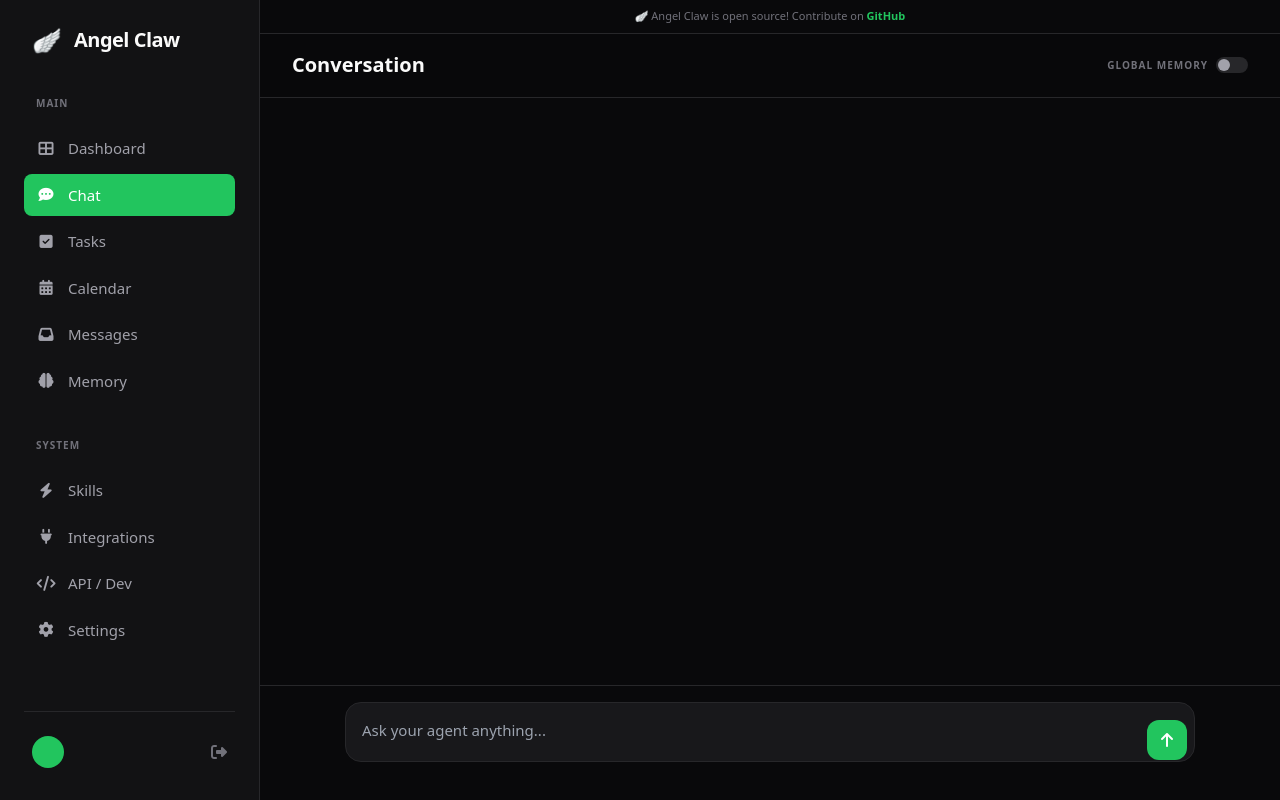
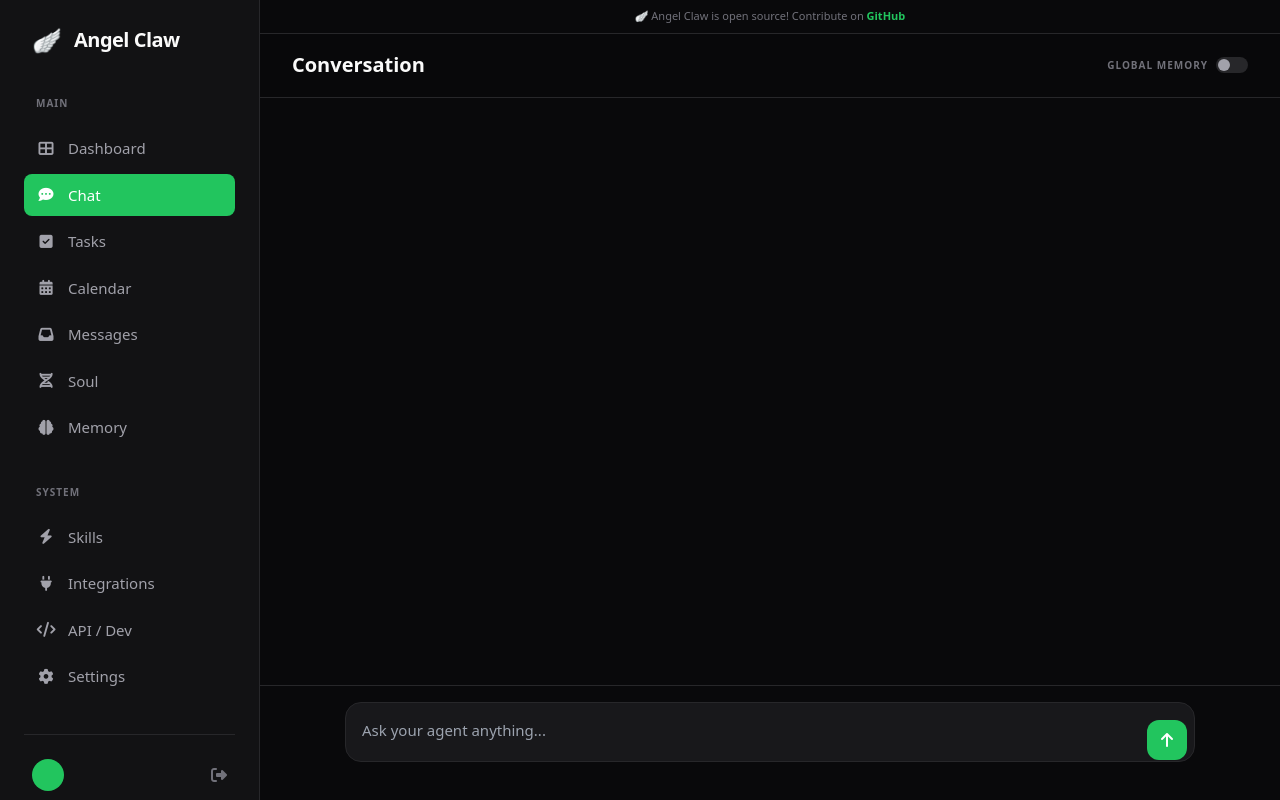
Before and after one commit to Abdur-rahmaanJ/angel-claw, a Flask app: template src/angel_claw/app/modules/agent/templates/agent/index.html in a window 1280 px wide. Run offline with Flask 3, Linux system fonts and the light colour scheme; the template is opened without the code that fills it, so the values that code supplies are empty; some libraries are stand-ins or nearby versions.

Commit message:
feat: soul ui

```diff
--- a/src/angel_claw/app/modules/agent/templates/agent/index.html
+++ b/src/angel_claw/app/modules/agent/templates/agent/index.html
@@ -141,9 +141,13 @@
             <a class="nav-item" onclick="showView('messages')" id="nav-messages">
                 <i class="fas fa-inbox w-5 text-center"></i> Messages
             </a>
+            <a class="nav-item" onclick="showView('soul'); loadSoul()" id="nav-soul">
+                <i class="fas fa-dna w-5 text-center"></i> Soul
+            </a>
             <a class="nav-item" onclick="showView('memory')" id="nav-memory">
                 <i class="fas fa-brain w-5 text-center"></i> Memory
             </a>
+
         </nav>
 
         <nav class="mb-8">
@@ -478,6 +482,19 @@
                             <i class="fas fa-shield-halved"></i>
                         </div>
                     </div>
+                </div>
+            </div>
+        </div>
+
+        <!-- View: Soul -->
+        <div id="view-soul" class="workspace hidden">
+            <header class="view-header">
+                <h2 class="font-bold text-lg md:text-xl">Agent Soul</h2>
+            </header>
+            <div class="mt-6">
+                <textarea id="soul-editor" class="w-full h-[500px] bg-zinc-900 border border-zinc-700 rounded-md p-4 text-zinc-300 font-mono text-sm" placeholder="Define your agent's persona..."></textarea>
+                <div class="mt-4 flex justify-end">
+                    <button onclick="updateSoul()" class="px-4 py-2 bg-accent text-zinc-900 font-bold rounded-md hover:bg-opacity-90 transition-all">Save Soul</button>
                 </div>
             </div>
         </div>
@@ -1198,20 +1215,27 @@
             }
         }
 
-        async function deleteMemory(memoryId) {
-            if (!confirm("Permanently delete this memory?")) return;
+        async function loadSoul() {
+            try {
+                const res = await fetch('/soul');
+                const data = await res.json();
+                document.getElementById('soul-editor').value = data.soul;
+            } catch (e) { console.error("Error loading soul:", e); }
+        }
 
+        async function updateSoul() {
+            const soul = document.getElementById('soul-editor').value;
             try {
                 const token = document.getElementById('csrf_token')?.value;
-                const res = await fetch(`/chat/memories/delete/${memoryId}?session_id=${encodeURIComponent(state.currentSessionId)}`, {
+                const res = await fetch('/soul/update', {
                     method: 'POST',
-                    headers: { 'X-CSRFToken': token }
+                    headers: { 'Content-Type': 'application/json', 'X-CSRFToken': token },
+                    body: JSON.stringify({ soul })
                 });
-                const data = await res.json();
-                if (data.result === 'success') {
-                    loadMemories();
+                if ((await res.json()).result === 'success') {
+                    alert("Soul updated successfully!");
                 }
-            } catch (e) { alert("Delete failed: " + e.message); }
+            } catch (e) { alert("Failed to update soul: " + e.message); }
         }
 
         // Chat Form
```
Also changed, not shown: SOUL.md (+0 -13 lines), src/angel_claw/app/modules/agent/view.py (+9 -0 lines).
